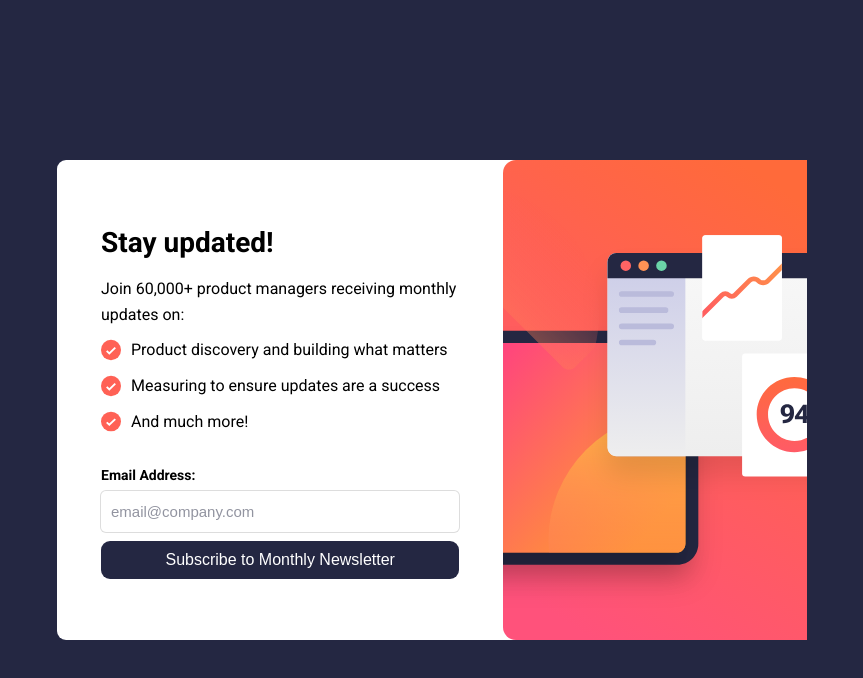
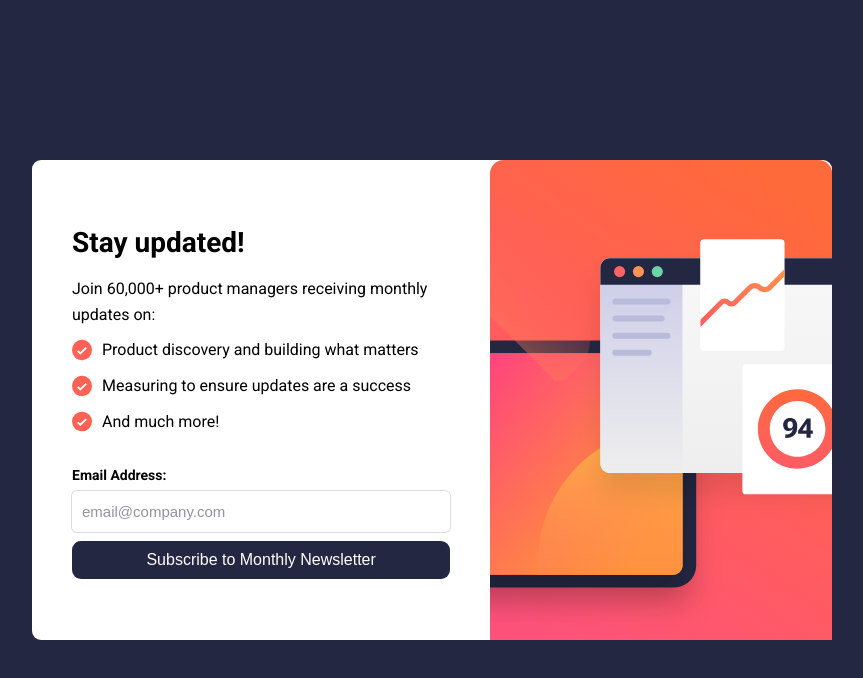
Before and after one commit to sabbircoder07/Newsletter-sign-up-form-with-success-message, a website built with Parcel: page index.html in a window 1280 px wide. Shown: the whole page, without its empty margins (178-1041 px from the left). Built offline with nearby package versions, Linux system fonts and the light colour scheme.

Commit message:
final update

```diff
--- a/assets/sass/_base.scss
+++ b/assets/sass/_base.scss
@@ -52,7 +52,7 @@ body {
   display: flex;
   align-items: center;
   justify-content: center;
-  width: 75rem;
+  width: 80rem;
   height: auto;
   border-radius: 9px;
 
@@ -71,7 +71,7 @@ body {
   font-weight: 700;
 }
 .signup-container--content {
-  padding: 4.4rem;
+  padding: 4rem;
   display: flex;
   flex-direction: column;
   gap: 1rem;
@@ -179,7 +179,7 @@ input {
 }
 
 .signup-container--img {
-  width: 50%;
+  width: 40rem;
   height: 48rem;
   background: url("../images/illustration-sign-up-desktop.svg");
   background-repeat: no-repeat;
--- a/index.html
+++ b/index.html
@@ -65,7 +65,7 @@
           Please open it and click the button inside to confirm your subscription.</p>
           <div id="title-timer"><span id="cuntdown">10</span></div>
           <button class="btn dismiss__btn">
-            <span>Dismiss Message 10s</span>
+            <span>Dismiss Message or Wait 10s</span>
           </button>
       </div>
     </main>
```
Also changed, not shown: dist/index.html, 1 other file.
